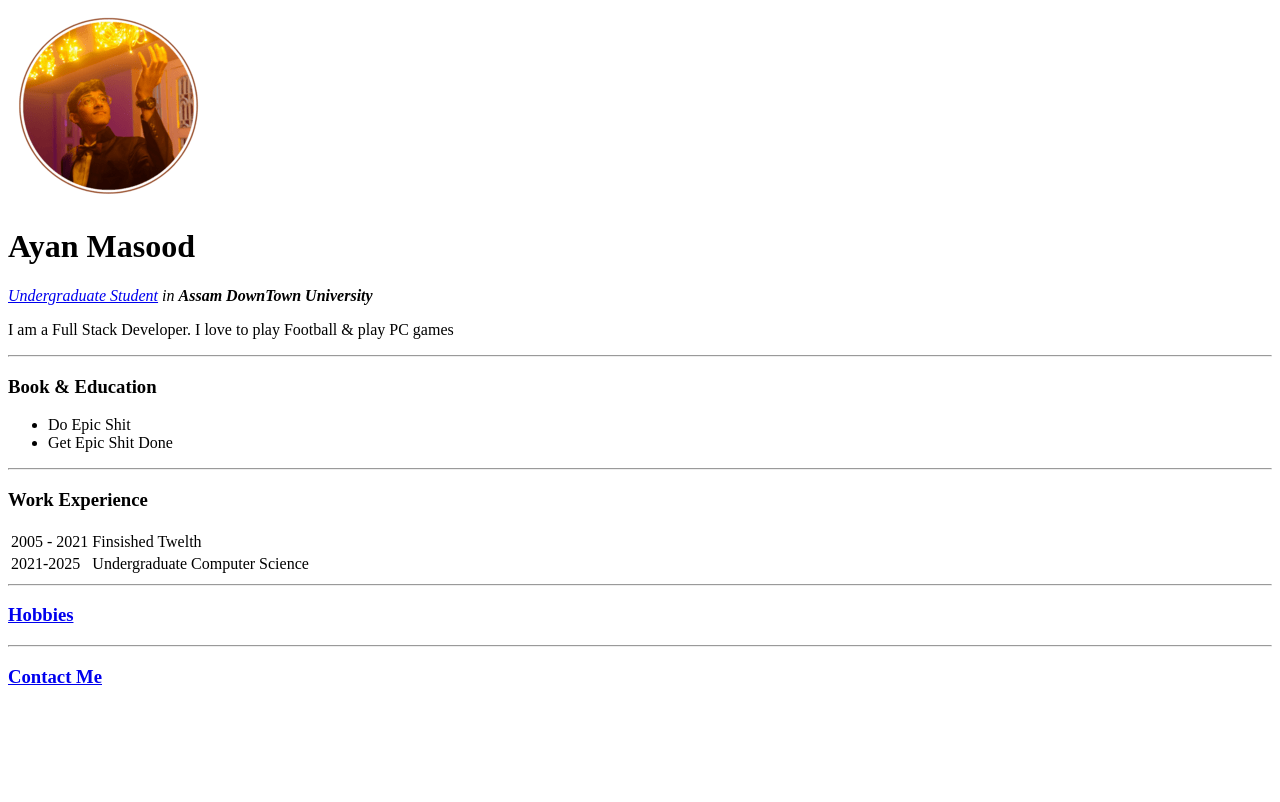
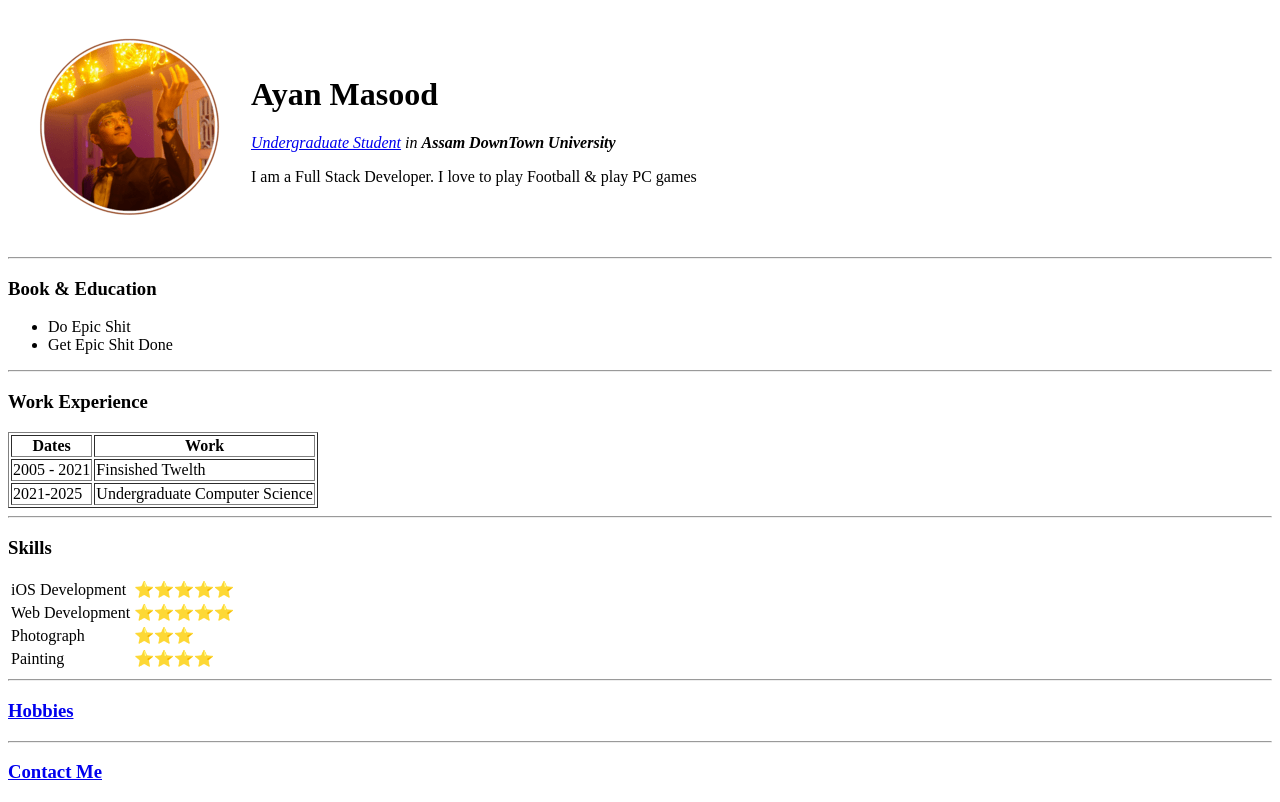
Before and after one commit to Ayan-M-Dev/Web-Development-Files, a plain HTML site: page 3 - Intermediate HTML/index.html in a window 1280 px wide. Drawn offline with Linux system fonts and the light colour scheme.

Commit message:
Update index.html

```diff
--- a/3 - Intermediate HTML/index.html
+++ b/3 - Intermediate HTML/index.html
@@ -5,20 +5,37 @@
         <title>Ayan's Personal Site</title>
     </head>
     <body>
+        <table cellspacing="20">
+            <tr>
+                <td>
                     <img src="Images/ayan-pfp.png" alt="Ayan Profile Picture">
-        <h1>Ayan Masood</h1>
+                </td>
+                <td><h1>Ayan Masood</h1>
                     <p><em><a href="https://twitter.com/Ayan_M_Dev">Undergraduate Student</a> in <strong>Assam DownTown University</strong></em></p>
                     <p>I am a Full Stack Developer. I love to play Football & play PC games</p>
+                </td>
+
+            </tr>
+        </table>
+
+
+
         <hr>
             <h3>Book & Education</h3>
             <ul>
                 <li>Do Epic Shit</li>
                 <li>Get Epic Shit Done</li>
             </ul>
+
+
         <hr>
             <h3>Work Experience</h3>
-        <table>
-
+            <table border="1px">
+                <thead>
+                    <th>Dates</th>
+                    <th>Work</th>
+                </thead>
+                <tbody>
                 <tr>
                     <td>2005 - 2021</td>
                     <td>Finsished Twelth</td>
@@ -27,9 +44,39 @@
                     <td>2021-2025</td>
                     <td>Undergraduate Computer Science</td>
                 </tr>
+                </tbody>
+                <tfoot>
+
+                </tfoot>
+
             </table>
+
+
+        <hr>
+            <h3>Skills</h3>
+            <table>
+                <tr>
+                    <td>iOS Development</td>
+                    <td>⭐️⭐️⭐️⭐️⭐️</td>
+                </tr>
+                 <tr>
+                    <td>Web Development</td>
+                    <td>⭐️⭐️⭐️⭐️⭐️</td>
+                </tr>
+                 <tr>
+                    <td>Photograph</td>
+                    <td>⭐️⭐️⭐️</td>
+                </tr>
+                <tr>
+                    <td>Painting</td>
+                    <td>⭐️⭐️⭐️⭐️</td>
+                </tr>
+            </table>
+
         <hr>
             <h3><a href="hobbies.html">Hobbies</a></h3>
+
+
         <hr>
             <h3><a href="contactme.html">Contact Me</a></h3>
     </body>
```
Lines whose indentation alone changed are shown as unchanged.
